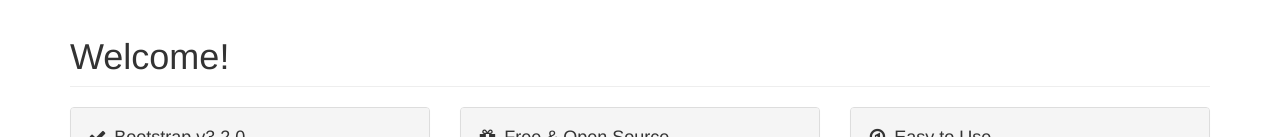
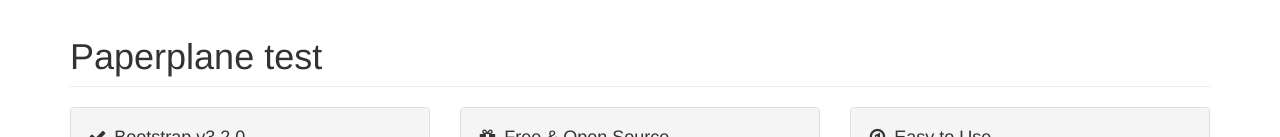
Before and after one commit to Atvo/DoWWWS, a plain HTML site: page index.html in a window 1280 px wide. Shown: the part 428-565 px from the top of the page. Drawn offline with Linux system fonts and the light colour scheme.

Commit message:
Paperplane test

```diff
--- a/index.html
+++ b/index.html
@@ -164,7 +164,7 @@
         <div class="row">
             <div class="col-lg-12">
                 <h1 class="page-header">
-                    Welcome!
+                    Paperplane test
                 </h1>
             </div>
             <div class="col-md-4">
```
